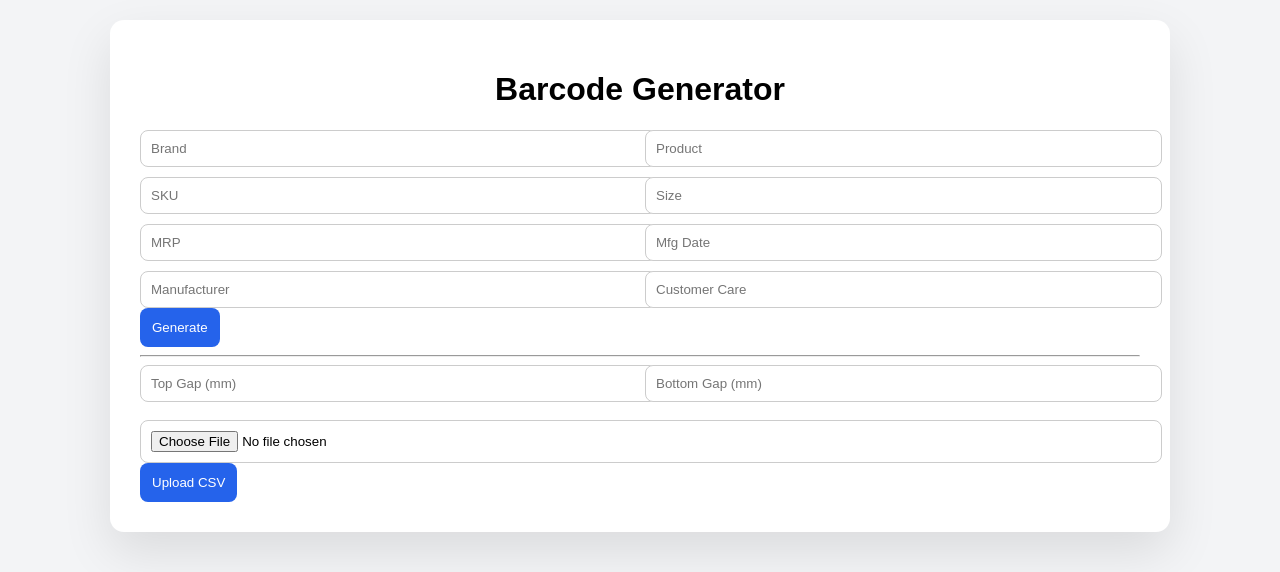
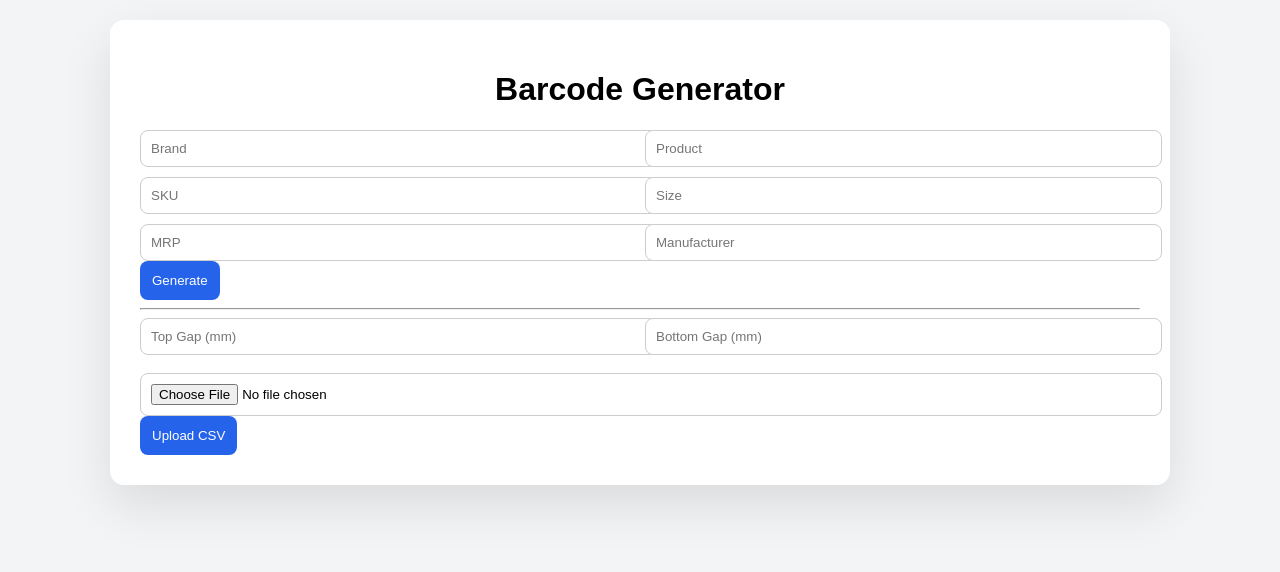
Before and after one commit to abhishek1tewari/Barcode_app, a Flask app: page / in a window 1280 px wide. Shown: the top 572 px of the page. Run offline with Flask 3, Linux system fonts and the light colour scheme.

Commit message:
Update index.html

```diff
--- a/templates/index.html
+++ b/templates/index.html
@@ -31,7 +31,6 @@ input {
     width:100%;
 }
 
-/* BUTTON BASE */
 button {
     padding:12px;
     border:none;
@@ -40,7 +39,6 @@ button {
     color:white;
 }
 
-/* BUTTON COLORS */
 .pdf-btn { background:#dc2626; }
 .zip-btn { background:#2563eb; }
 .print-btn { background:#6b8e23; }
@@ -110,9 +108,7 @@ body * { visibility:hidden; }
 <input type="text" name="sku" placeholder="SKU" required>
 <input type="text" name="size" placeholder="Size">
 <input type="text" name="mrp" placeholder="MRP">
-<input type="text" name="manufacture_month_year" placeholder="Mfg Date">
 <input type="text" name="manufactured_by" placeholder="Manufacturer">
-<input type="text" name="customer_care" placeholder="Customer Care">
 </div>
 
 <button type="submit" class="generate-btn">Generate</button>
@@ -123,7 +119,6 @@ body * { visibility:hidden; }
 <!-- CSV -->
 <form method="POST" action="/upload_csv" enctype="multipart/form-data">
 
-<!-- ✅ NEW GAP INPUTS -->
 <div class="grid">
 <input type="text" name="top_gap" placeholder="Top Gap (mm)">
 <input type="text" name="bottom_gap" placeholder="Bottom Gap (mm)">
@@ -149,10 +144,7 @@ body * { visibility:hidden; }
         <p>Size: {{ item.data.size }}</p>
 
         <p>MRP: {{ item.data.mrp }}</p>
-        <p>Mfg: {{ item.data.mfg_date }}</p>
-
         <p>Manufacturer: {{ item.data.manufacturer }}</p>
-        <p>Customer Care: {{ item.data.customer_care }}</p>
     </div>
 
     <div class="barcode-box">
@@ -191,10 +183,7 @@ body * { visibility:hidden; }
     <div>Size: {{ item.data.size }}</div>
 
     <div>MRP: {{ item.data.mrp }}</div>
-    <div>Mfg: {{ item.data.mfg_date }}</div>
-
     <div>Manufacturer: {{ item.data.manufacturer }}</div>
-    <div>Customer Care: {{ item.data.customer_care }}</div>
 
     <img src="{{ url_for('static', filename=item.barcode_path) }}">
     <div>{{ item.numeric_sku }}</div>
@@ -218,10 +207,7 @@ body * { visibility:hidden; }
         <p>Size: {{ data.size }}</p>
 
         <p>MRP: {{ data.mrp }}</p>
-        <p>Mfg: {{ data.mfg_date }}</p>
-
         <p>Manufacturer: {{ data.manufacturer }}</p>
-        <p>Customer Care: {{ data.customer_care }}</p>
     </div>
 
     <div class="barcode-box">
@@ -243,10 +229,7 @@ body * { visibility:hidden; }
     <div>Size: {{ data.size }}</div>
 
     <div>MRP: {{ data.mrp }}</div>
-    <div>Mfg: {{ data.mfg_date }}</div>
-
     <div>Manufacturer: {{ data.manufacturer }}</div>
-    <div>Customer Care: {{ data.customer_care }}</div>
 
     <img src="{{ barcode_path }}">
     <div>{{ numeric_sku }}</div>
```
